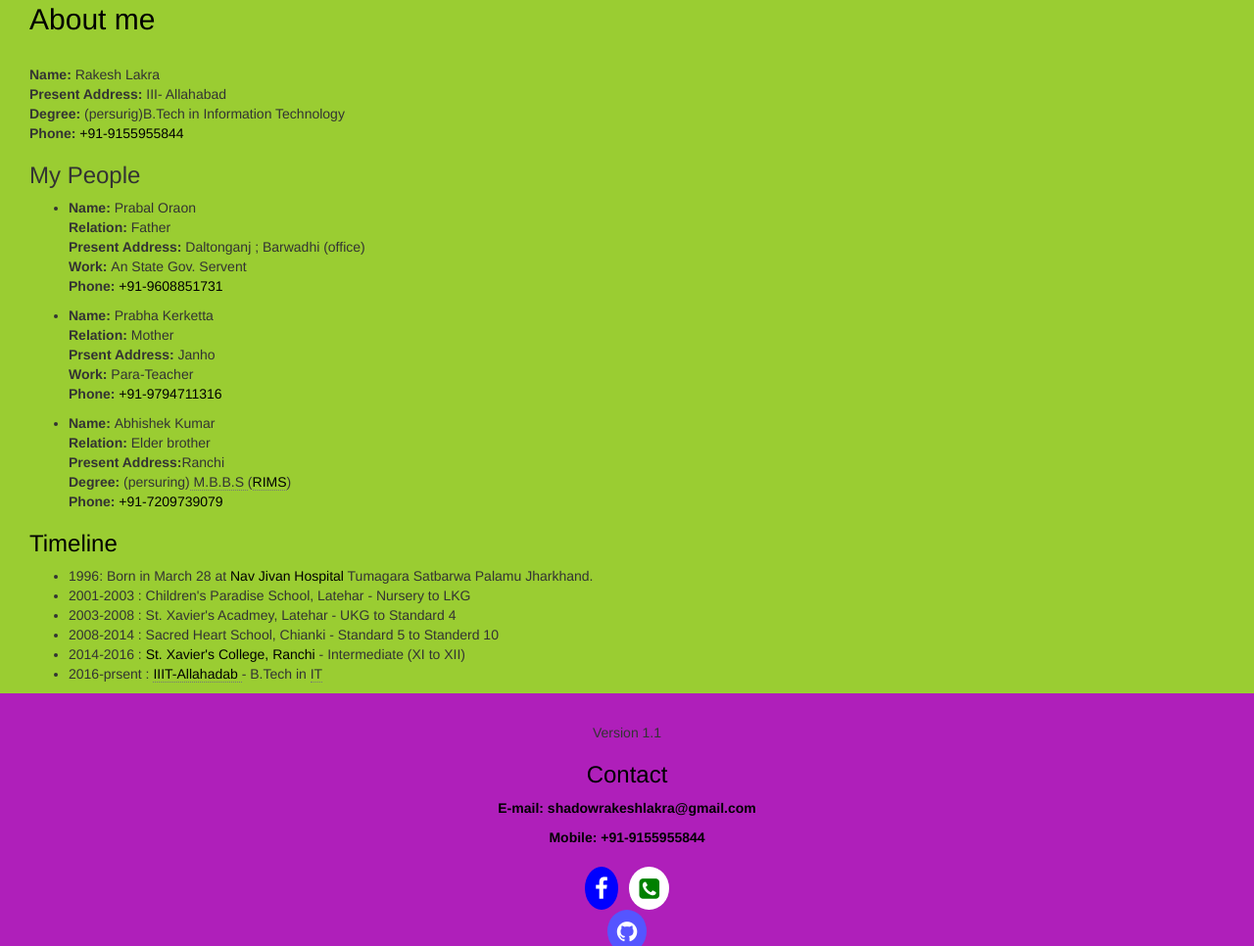
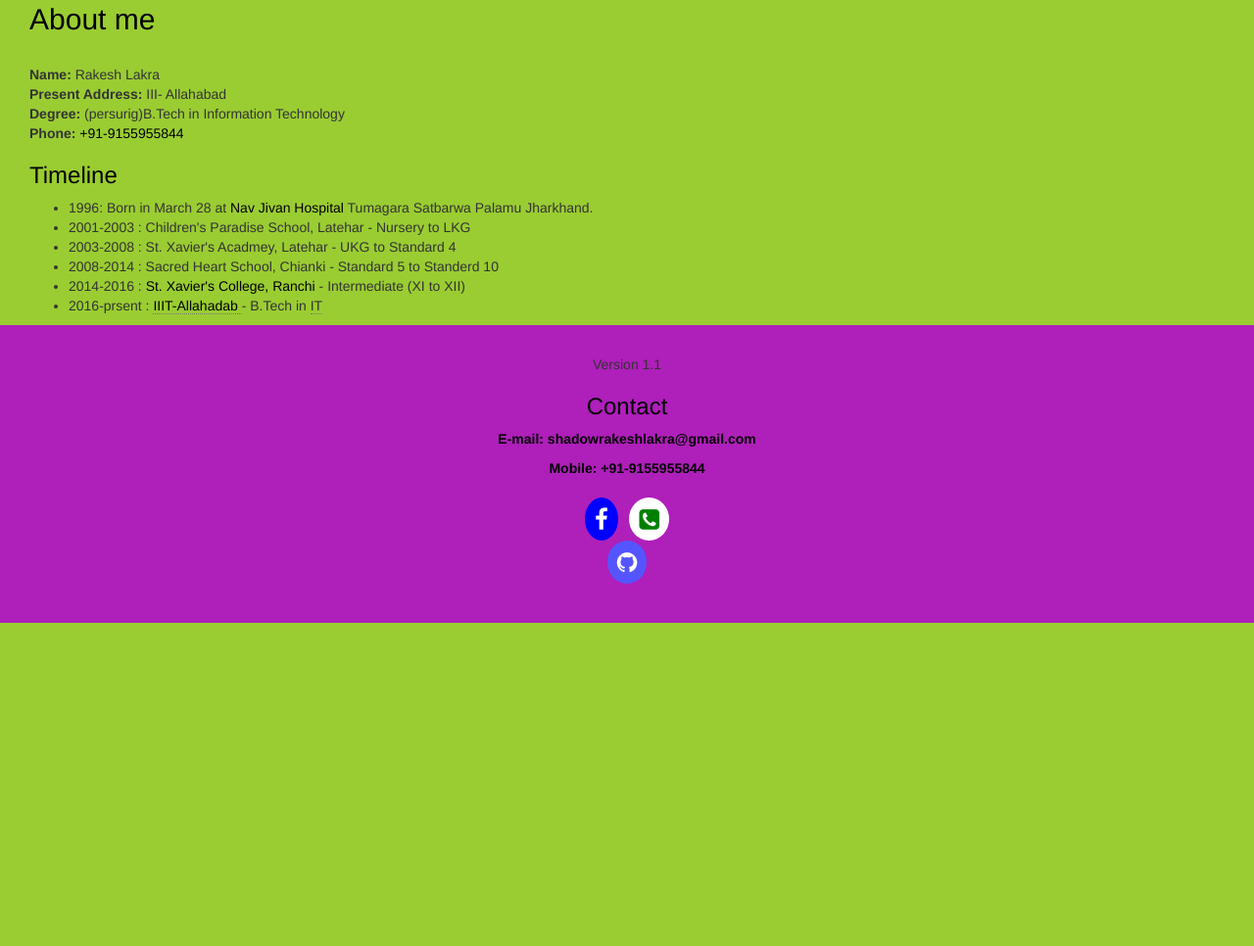
Before and after one commit to RakeshLakra/RakeshLakra.github.io, a plain HTML site: page index.html in a window 1280 px wide. Shown: the part 1006-1972 px from the top of the page at 98% size. After the commit the page ends 1642 px from the top, so only its background shows below. Drawn offline with nearby package versions, Linux system fonts and the light colour scheme.

Commit message:
Update index.html

```diff
--- a/index.html
+++ b/index.html
@@ -115,41 +115,6 @@
 	<b>Degree:</b> (persurig)B.Tech in Information Technology <br>
 	<b>Phone: </b><a href="tel: +91-9155955844" style="text-decoration: none;">+91-9155955844</a>
 
-		<div >
-			<h3>My People</h3>
-
-					<ul>
-					<li class="type2">
-
-						<b>Name: </b>Prabal Oraon<br>
-						<b>Relation: </b>Father<br>
-						<b>Present Address: </b>Daltonganj ; Barwadhi (office) <br>
-						<b>Work: </b>An State Gov. Servent<br>
-						<b>Phone: </b><a href="tel: +91-9608851731" style="text-decoration: none;">+91-9608851731</a><br>
-						</p>
-					</li>
-
-					<li class="type2"><p>
-
-
-							<b>Name: </b>Prabha Kerketta<br>
-							<b>Relation: </b>Mother<br>
-							<b>Prsent Address: </b>Janho<br>
-							<b>Work: </b>Para-Teacher<br>
-							<b>Phone: </b><a href="tel: +91-9794711316" style="text-decoration: none;">+91-9794711316</a><br>
-						</p>
-					</li>
-
-					<li class="type2">
-						<b>Name: </b>Abhishek Kumar<br>
-						<b>Relation: </b>Elder brother<br>
-						<b>Present Address:</b>Ranchi<br>
-						<b>Degree: </b>(persuring)<abbr title="Bachelor of Medicine and Bachelor of Surgery"> M.B.B.S </abbr>(<a href="http://www.rimsranchi.org/" target= "_blank"><abbr title="Rajendra Institute of Medical Sciences, Ranchi">RIMS</abbr></a>)  <br>
-						<b>Phone: </b><a href="tel: 7209739079" style="text-decoration: none;">+91-7209739079</a><br>
-					</li>
-					</ul>
-		</div>
-
 			<!--Timeline-->
 		<div>
 			<h3><a id="Timeline">Timeline</a></h3>
```
